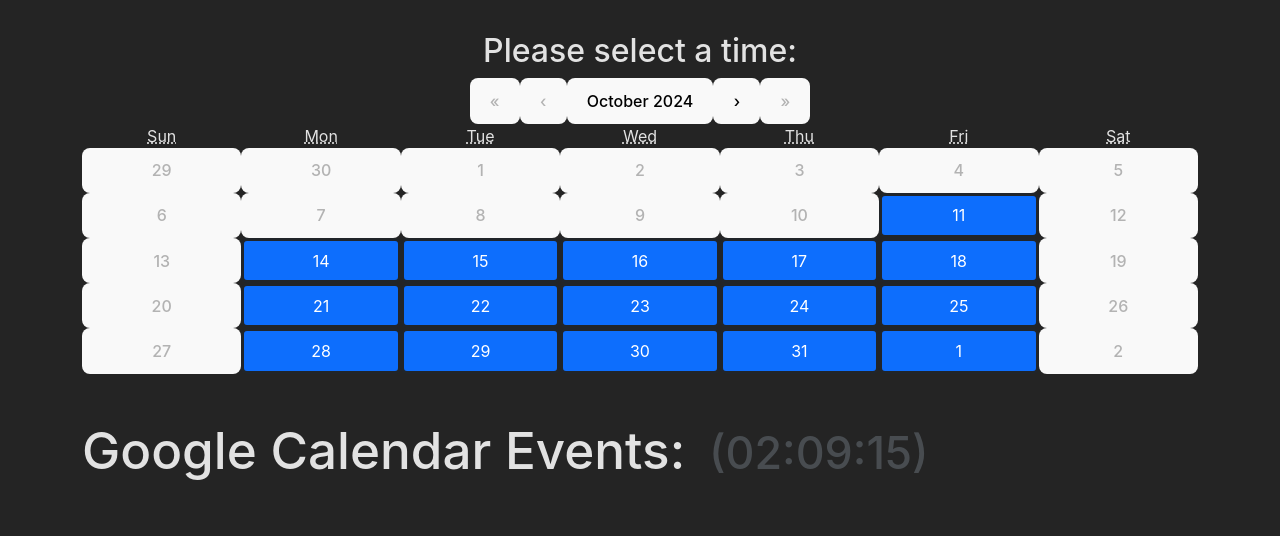
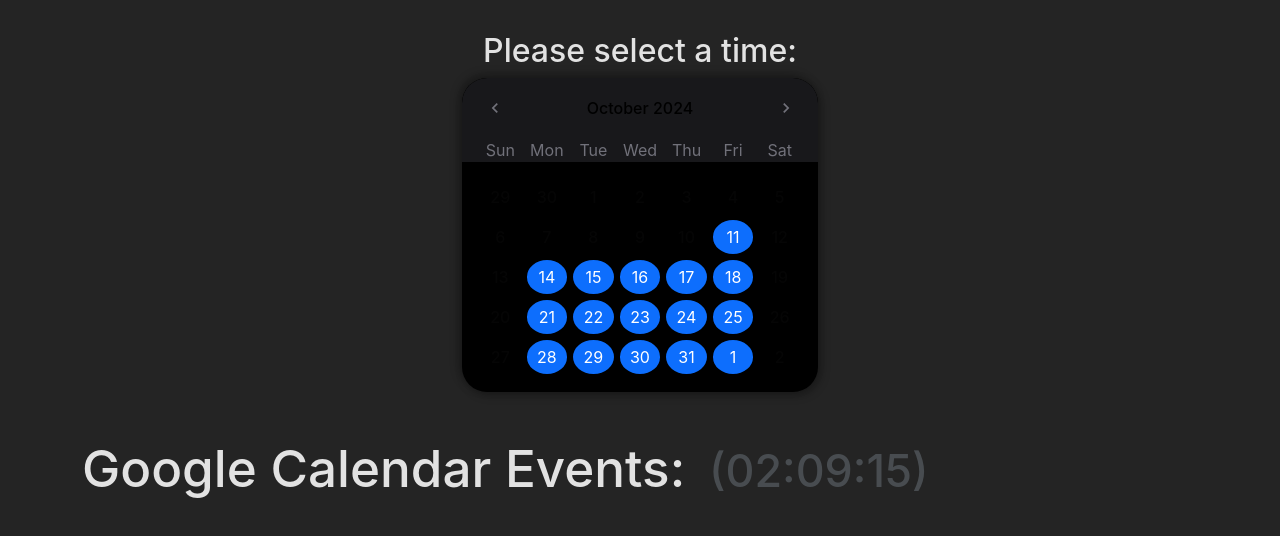
Before and after one commit to t-hoffman/googleapi-scheduler, a React (Vite) app: page / in a window 1280 px wide. Shown: the top 536 px of the page. Built offline with nearby package versions, Linux system fonts and the light colour scheme; no server answers.

Commit message:
Styled the Scheduler Calendar component to look modern.  Minor trims to the syntax in EventList component to remove redundant code.

```diff
--- /dev/null
+++ b/src/assets/Scheduler.css
@@ -0,0 +1,76 @@
+.react-calendar {
+  width: 356px;
+  background-color: #000;
+  border-radius: 25px;
+  margin: 0 auto;
+  overflow: hidden;
+  box-shadow: 3px 3px 10px rgba(0, 0, 0, 0.3), -3px -3px 10px rgba(0, 0, 0, 0.3);
+}
+
+.react-calendar__navigation {
+  background-color: #18181b;
+  border-radius: 25px 25px 0 0;
+  padding: 0.5rem 15px;
+  display: flex;
+  align-items: center;
+  color: #a1a1aa;
+}
+
+.react-calendar__navigation__label,
+.react-calendar__navigation__label:hover,
+.react-calendar__navigation__label:active {
+  border: none;
+  background-color: transparent;
+  flex-grow: unset !important;
+  margin: 0 auto;
+}
+
+.react-calendar__navigation__arrow {
+  width: 35px;
+  height: 35px;
+  border-radius: 50%;
+  padding: 0;
+  background-color: transparent;
+  color: #71717a;
+  display: flex;
+  justify-content: center;
+  align-items: center;
+}
+
+.react-calendar__navigation__prev2-button,
+.react-calendar__navigation__next2-button {
+  display: none;
+}
+
+.react-calendar__month-view__weekdays {
+  background-color: #18181b;
+  padding: 0 15px;
+  color: #71717a;
+}
+
+.react-calendar__month-view__weekdays__weekday abbr {
+  text-decoration: none;
+}
+
+.react-calendar__month-view__days {
+  padding: 15px;
+  color: #71717a;
+}
+
+.react-calendar__month-view__days button {
+  padding: 0;
+  margin: 0;
+  display: flex;
+  justify-content: center;
+  align-items: center;
+  width: 40px;
+  height: 40px;
+  border-radius: 50%;
+}
+
+.react-calendar__month-view__days button:disabled,
+.react-calendar__month-view__days button[disabled] {
+  border: none;
+  cursor: auto;
+  background-color: transparent;
+}
--- a/src/components/Admin.jsx
+++ b/src/components/Admin.jsx
@@ -1,7 +1,7 @@
 import React, { useContext } from "react";
 import { useEvents } from "../hooks/useEvents";
 import { GoogleAuthContext } from "../context/GoogleAuth";
-import { Event, EventList } from "./Events";
+import { EventList } from "./Events";
 import Scheduler from "./Scheduler";
 
 export default function Admin() {
--- a/src/components/Events.jsx
+++ b/src/components/Events.jsx
@@ -6,8 +6,7 @@
 
 export function EventList({ query, user, consult }) {
   const { data } = query;
-  let consultCount = 0,
-    nonConsult = 0;
+  let eventCount = 0;
 
   return data.events.map((event) => {
     let noTime;
@@ -19,30 +18,27 @@
     const dateObj = event.start.dateTime
       ? new Date(event.start.dateTime)
       : new Date(noTime);
+    /*
+
+    REVIEW THIS FOR DATES WITH ALL DAY EVENTS IN PERTH AUS TZ
+
+    */
     const date = formatInTimeZone(dateObj, timeZone, "EEE MMM dd yyyy");
     const isConsult = event.summary.toLowerCase().includes("consult");
 
-    if (consult == null) {
-      consultCount++;
+    if (
+      (consult === true && isConsult) ||
+      (consult === false && !isConsult) ||
+      consult === undefined ||
+      consult === null
+    ) {
+      eventCount++;
       return (
         <Event
           date={date}
           event={event}
           user={user}
-          isEven={consultCount % 2 === 0}
-          key={event.id}
-        />
-      );
-    }
-
-    if ((consult === true && isConsult) || (consult === false && !isConsult)) {
-      nonConsult++;
-      return (
-        <Event
-          date={date}
-          event={event}
-          user={user}
-          isEven={nonConsult % 2 === 0}
+          isEven={eventCount % 2 === 0}
           key={event.id}
         />
       );
--- /dev/null
+++ b/src/components/Icons.jsx
@@ -0,0 +1,29 @@
+export const NextIcon = () => (
+  <svg
+    stroke="currentColor"
+    fill="currentColor"
+    stroke-width="0"
+    viewBox="0 0 24 24"
+    height="20px"
+    width="20px"
+    xmlns="http://www.w3.org/2000/svg"
+  >
+    <path fill="none" d="M0 0h24v24H0z"></path>
+    <path d="M10 6 8.59 7.41 13.17 12l-4.58 4.59L10 18l6-6z"></path>
+  </svg>
+);
+
+export const PrevIcon = () => (
+  <svg
+    stroke="currentColor"
+    fill="currentColor"
+    stroke-width="0"
+    viewBox="0 0 24 24"
+    height="20px"
+    width="20px"
+    xmlns="http://www.w3.org/2000/svg"
+  >
+    <path fill="none" d="M0 0h24v24H0z"></path>
+    <path d="M15.41 7.41 14 6l-6 6 6 6 1.41-1.41L10.83 12z"></path>
+  </svg>
+);
--- a/src/components/Scheduler.jsx
+++ b/src/components/Scheduler.jsx
@@ -11,6 +11,8 @@
 } from "../hooks/useEvents";
 import { format, isBefore, isSameDay } from "date-fns";
 import { toZonedTime } from "date-fns-tz";
+import { NextIcon, PrevIcon } from "./Icons";
+import "../assets/Scheduler.css";
 
 export default function Scheduler() {
   // console.log("<SCHEDULER />");
@@ -52,7 +54,7 @@
         isBefore(date, maxDate) &&
         !checkWeekend(date);
 
-      return isAvailable && "btn btn-primary border-3 border-dark";
+      return isAvailable && "btn btn-primary border-3 border-black";
     }
   };
 
@@ -66,6 +68,8 @@
         onChange={handleClick}
         tileClassName={tileClassName}
         tileDisabled={tileDisabled}
+        nextLabel={<NextIcon />}
+        prevLabel={<PrevIcon />}
       />
     </div>
   );
--- a/vite.config.js
+++ b/vite.config.js
@@ -10,12 +10,4 @@
       value: "same-origin", // "same-origin-allow-popups"
     },
   },
-  optimizeDeps: {
-    // force: true,
-    esbuildOptions: {
-      loader: {
-        ".js": "jsx",
-      },
-    },
-  },
 });
```
Also changed, not shown: 1 other file (tests, documents, lock files or other folders).
